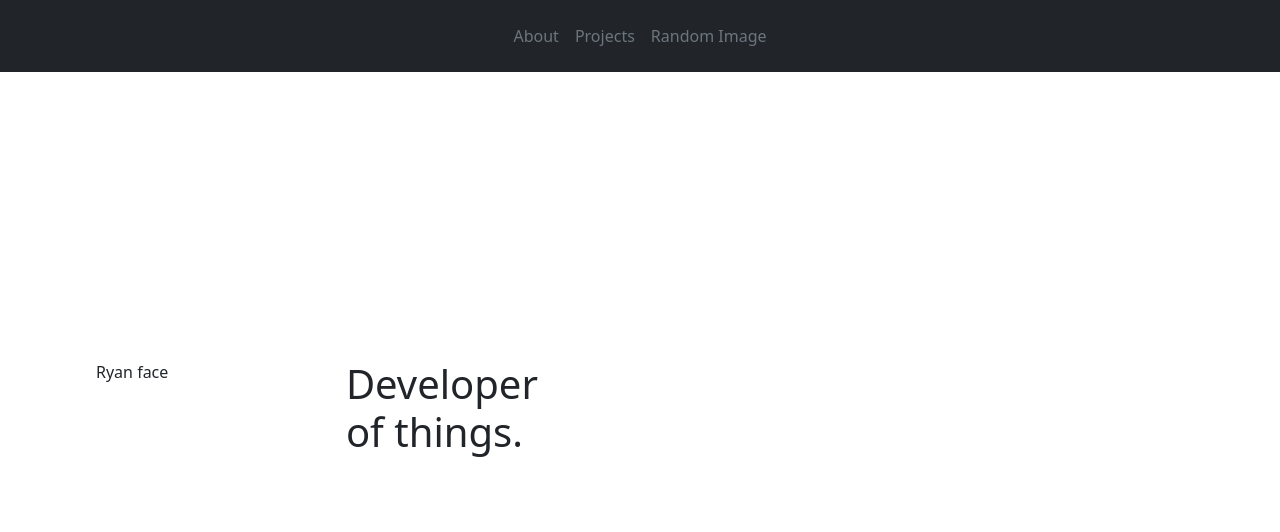
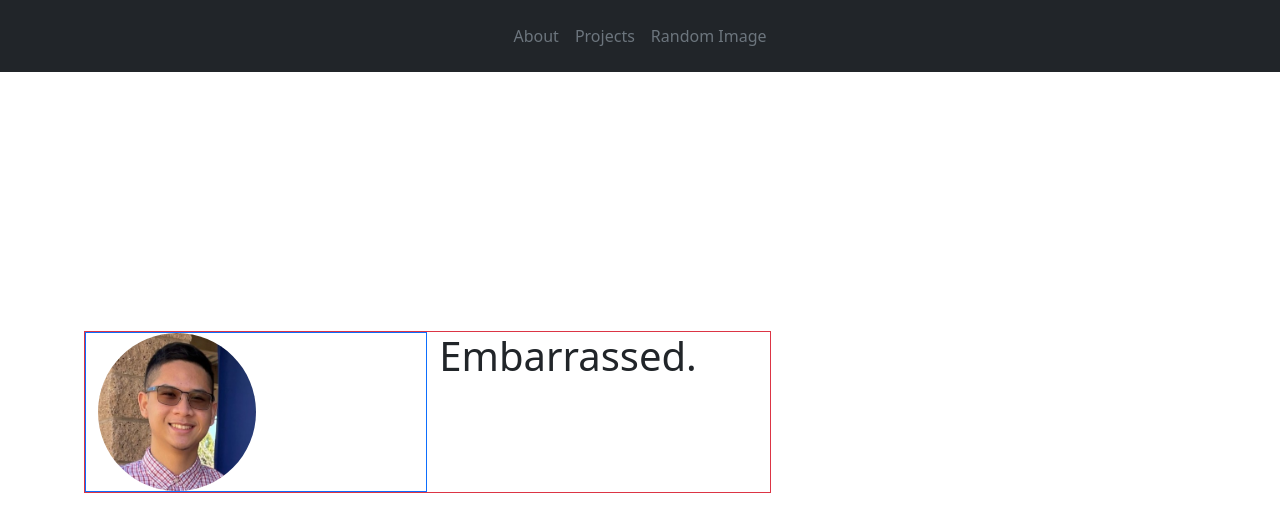
Before and after one commit to Involuta/Portfolio, a React (Vite) app: page /about in a window 1280 px wide. Shown: the top 532 px of the page. Built offline with nearby package versions, Linux system fonts and the light colour scheme.

Commit message:
Added Profile Pic to About Me
To do: make cols span entire screen

```diff
--- a/src/assets/index.js
+++ b/src/assets/index.js
@@ -30,6 +30,8 @@ import carrent from "./carrent.png";
 import jobit from "./jobit.png";
 import tripguide from "./tripguide.png";
 
+import profile_pic from './PFP_small.jpeg'
+
 export {
   logo,
   backend,
@@ -59,4 +61,6 @@ export {
   carrent,
   jobit,
   tripguide,
+
+  profile_pic
 };
--- a/src/components/About.jsx
+++ b/src/components/About.jsx
@@ -1,14 +1,21 @@
+import { profile_pic } from '../assets'
 import { SectionWrapper } from '../hoc'
 
 const About = () => {
   return (
-    <div className='row'>
-      <p className='col'>
-        Ryan face
-      </p>
-      <h1 className='col'>
-        Developer of things.
-      </h1>
+    <div className='d-flex row justify-content-center border border-danger'>
+      <div className='col-lg-6 border border-primary align-items-center'>
+        <img
+          src={profile_pic}
+          alt='Image of my face'
+          className='d-flex w-50 rounded-circle'
+        />
+      </div>
+      <div className='col-lg-6'>
+        <h1 className='d-flex'>
+          Embarrassed.
+        </h1>
+      </div>
     </div>
   )
 }
```
Also changed, not shown: src/assets/PFP_Small.jpeg (added).
